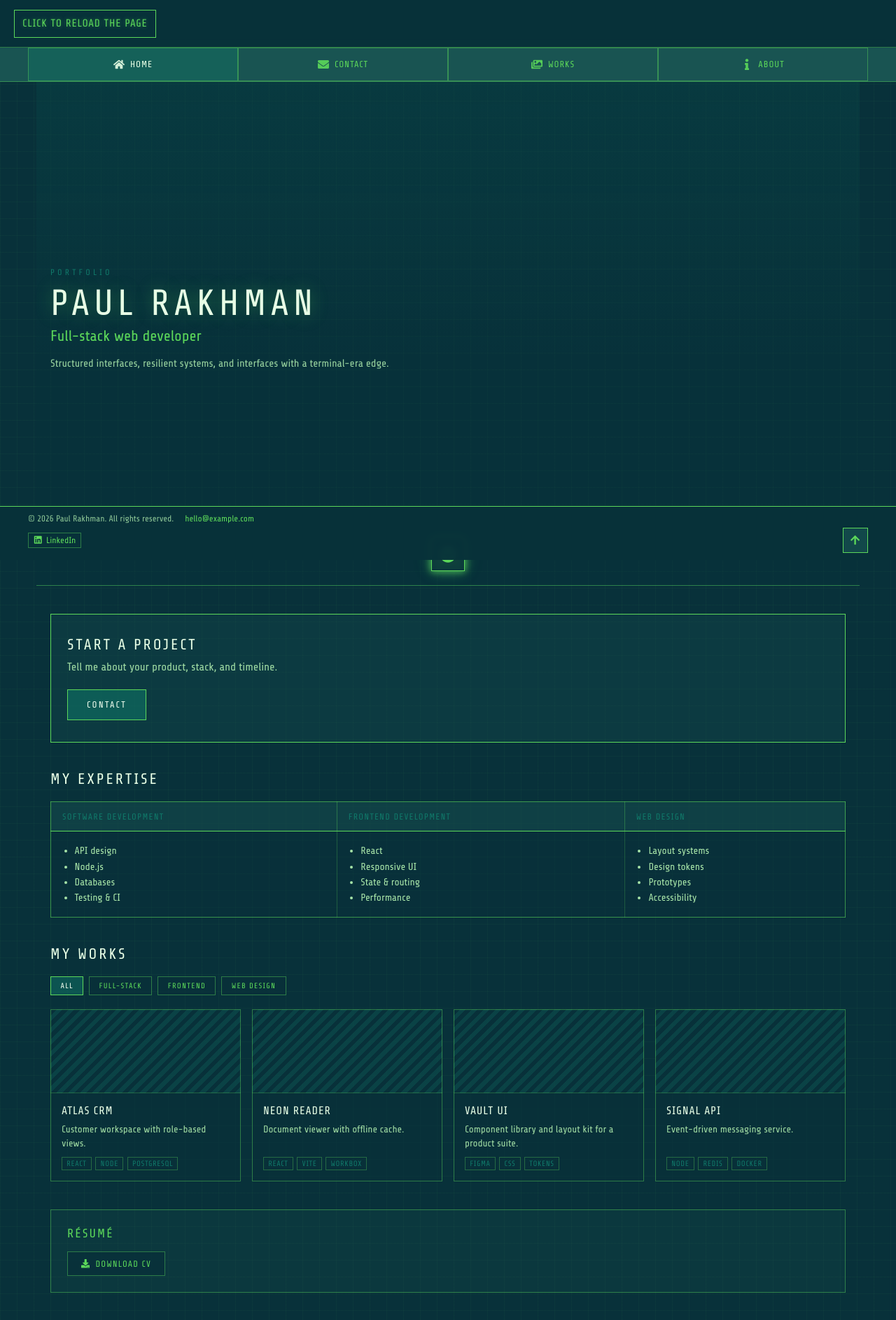
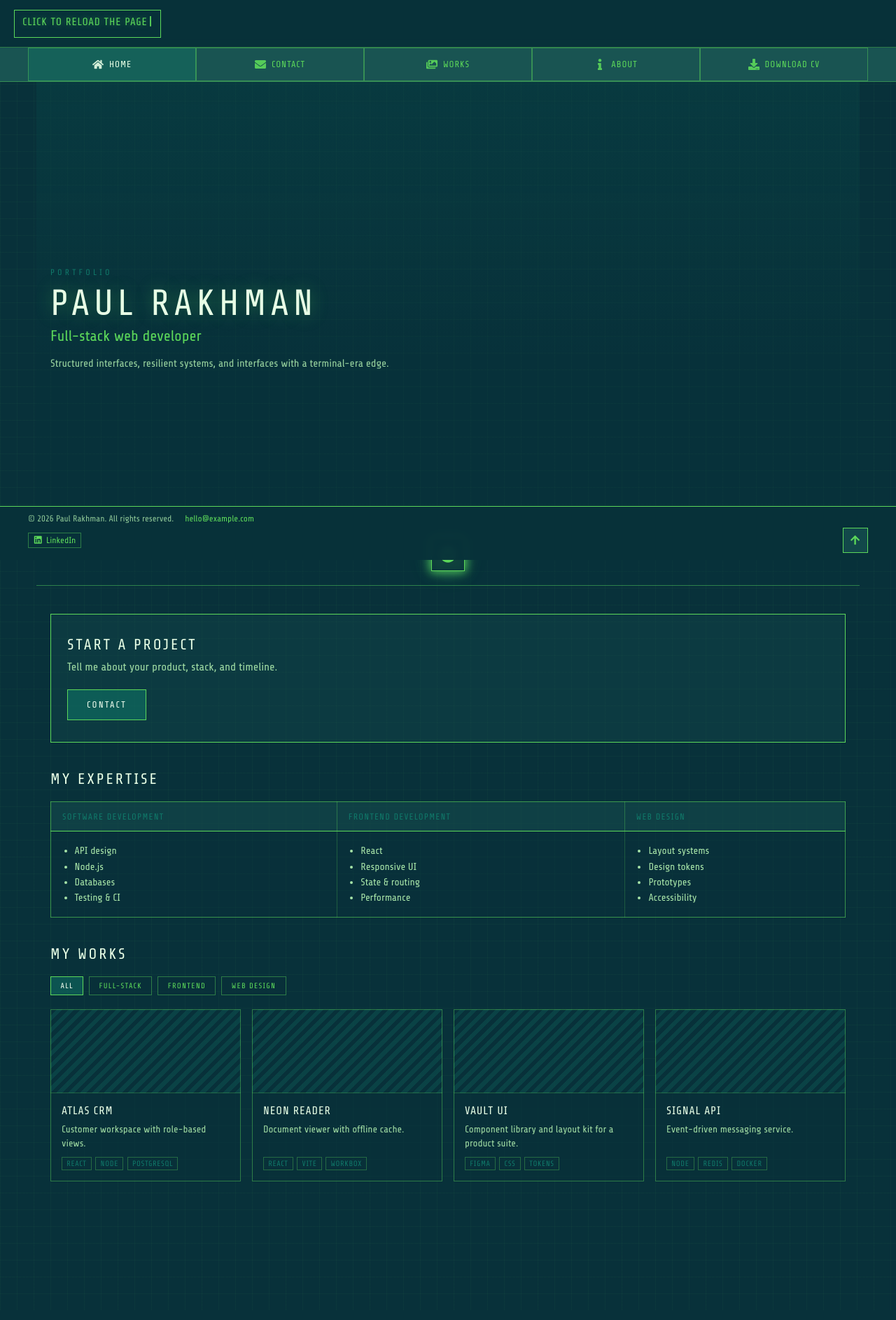
Before and after one commit to PavelRakhmanCU/PaulWDEV, a React (Create React App) app: page / in a window 1280 px wide. Shown: the top 1886 px of the page at 70% size. Built offline with nearby package versions, Linux system fonts and the light colour scheme.

Commit message:
adjusted teh toggle-switch position and the navbar view for mobile devices

```diff
--- a/src/App.css
+++ b/src/App.css
@@ -93,6 +93,12 @@ body {
   backdrop-filter: blur(6px);
 }
 
+@media (max-width: 767px) {
+  .site-header {
+    padding-right: 4.75rem;
+  }
+}
+
 .site-header__tag {
   display: inline-flex;
   align-items: center;
@@ -115,29 +121,38 @@ body {
   outline-offset: 2px;
 }
 
-.site-header__tag-text {
-  display: inline-block;
-  animation: header-tag-flicker 3.8s ease-in-out infinite;
+.site-header__tag-line {
+  display: inline-flex;
+  align-items: baseline;
+  min-width: min(100%, 26ch);
+  min-height: 1.35em;
 }
 
-@keyframes header-tag-flicker {
+.site-header__tag-text {
+  display: inline;
+  text-shadow: 0 0 8px rgba(92, 216, 90, 0.42);
+}
+
+.site-header__cursor {
+  display: inline-block;
+  flex-shrink: 0;
+  margin-left: 2px;
+  font-weight: 700;
+  animation: header-cursor-blink 0.95s step-end infinite;
+}
+
+@keyframes header-cursor-blink {
   0%,
-  45% {
-    text-shadow: 0 0 6px rgba(92, 216, 90, 0.45);
+  49% {
     opacity: 1;
   }
-  50% {
-    text-shadow: 0 0 14px rgba(92, 216, 90, 0.85);
-    opacity: 0.92;
-  }
-  55%,
+  50%,
   100% {
-    text-shadow: 0 0 6px rgba(92, 216, 90, 0.45);
-    opacity: 1;
+    opacity: 0.2;
   }
 }
 
-/* —— Navbar: desktop top bar / mobile bottom sheet —— */
+/* —— Navbar: desktop top bar / mobile left drawer —— */
 .navbar {
   z-index: 40;
   background: rgba(26, 86, 83, 0.97);
@@ -191,6 +206,10 @@ body {
   color: #e8ffe6;
 }
 
+.navbar__link--download {
+  cursor: pointer;
+}
+
 .navbar__icon {
   display: flex;
   font-size: 1rem;
@@ -216,35 +235,52 @@ body {
 }
 
 @media (max-width: 767px) {
+  :root {
+    --mobile-toggle-gap: 0.65rem;
+    --mobile-toggle-size: 3.25rem;
+  }
+
+  /* Left drawer: at most half the viewport width, full height */
   .navbar {
     position: fixed;
+    top: 0;
+    bottom: 0;
     left: 0;
-    right: 0;
-    bottom: 0;
+    width: 50vw;
+    display: flex;
+    flex-direction: column;
     border-bottom: none;
-    border-top: var(--outline);
-    transform: translateY(100%);
+    border-top: none;
+    border-right: var(--outline);
+    transform: translateX(-100%);
     transition: transform 0.38s cubic-bezier(0.22, 1, 0.36, 1);
+    padding-top: env(safe-area-inset-top, 0);
     padding-bottom: env(safe-area-inset-bottom, 0);
-    box-shadow: 0 -8px 28px rgba(0, 0, 0, 0.45);
+    box-shadow: 8px 0 28px rgba(0, 0, 0, 0.45);
+    overflow-y: auto;
+    -webkit-overflow-scrolling: touch;
   }
 
   .navbar--open {
-    transform: translateY(0);
+    transform: translateX(0);
   }
 
   .navbar__list {
+    flex: 0 0 auto;
     flex-direction: column;
     flex-wrap: nowrap;
+    align-items: stretch;
   }
 
   .navbar__item {
+    flex: 0 0 auto;
     width: 100%;
   }
 
   .navbar__link {
     justify-content: flex-start;
-    padding: 1rem 1.25rem;
+    min-height: unset;
+    padding: 0.6rem 1rem;
     border-bottom: 1px solid rgba(92, 216, 90, 0.2);
     outline: none;
   }
@@ -261,11 +297,12 @@ body {
     align-items: center;
     justify-content: center;
     position: fixed;
+    top: calc(var(--mobile-toggle-gap) + env(safe-area-inset-top, 0));
     right: 1rem;
-    bottom: calc(4.75rem + env(safe-area-inset-bottom, 0));
+    bottom: auto;
     z-index: 50;
-    width: 3.25rem;
-    height: 3.25rem;
+    width: var(--mobile-toggle-size);
+    height: var(--mobile-toggle-size);
     padding: 0;
     margin: 0;
     border: none;
@@ -633,43 +670,6 @@ body {
   color: var(--tealGreen);
 }
 
-/* —— Download CV —— */
-.download-cv {
-  margin: 2.5rem 0 1rem;
-  padding: 1.5rem;
-  outline: var(--outline-soft);
-  outline-offset: -1px;
-  background: rgba(26, 86, 83, 0.2);
-}
-
-.download-cv__title {
-  margin: 0 0 1rem;
-  font-size: 1.1rem;
-  letter-spacing: 0.12em;
-  text-transform: uppercase;
-}
-
-.download-cv-btn {
-  display: inline-flex;
-  align-items: center;
-  gap: 0.5rem;
-  padding: 0.65rem 1.25rem;
-  border: none;
-  background: rgba(8, 49, 58, 0.85);
-  color: var(--limeGreen);
-  cursor: pointer;
-  text-transform: uppercase;
-  letter-spacing: 0.1em;
-  font-size: 0.78rem;
-  text-decoration: none;
-  outline: var(--outline-soft);
-  outline-offset: -1px;
-}
-
-.download-cv-btn:hover {
-  background: rgba(26, 86, 83, 0.9);
-}
-
 /* —— Footer —— */
 .site-footer {
   position: fixed;
--- a/src/components/DownloadCV.jsx
+++ /dev/null
@@ -1,17 +0,0 @@
-import { FaDownload } from 'react-icons/fa';
-
-const DownloadCV = () => {
-  return (
-    <section className="download-cv" aria-labelledby="download-cv-heading">
-      <h2 id="download-cv-heading" className="download-cv__title">
-        Résumé
-      </h2>
-      <a className="download-cv-btn" href="/cv.pdf" download>
-        <FaDownload aria-hidden />
-        <span>Download CV</span>
-      </a>
-    </section>
-  );
-};
-
-export default DownloadCV;
--- a/src/components/Header.jsx
+++ b/src/components/Header.jsx
@@ -1,17 +1,61 @@
-// Animated tag: alternates between name and reload hint; click reloads the page.
+// Cycling typewriter-style tag: types each phrase, pauses, deletes, repeats; click reloads the page.
 import { useEffect, useState } from 'react';
 
+const PHRASES = ['<Paul Rakhman>', 'Click to reload the page'];
+
 const Header = () => {
-  const [phase, setPhase] = useState(0);
+  const [displayText, setDisplayText] = useState('');
 
   useEffect(() => {
-    const id = window.setInterval(() => {
-      setPhase((p) => (p + 1) % 2);
-    }, 3800);
-    return () => window.clearInterval(id);
+    let cancelled = false;
+    let phraseIdx = 0;
+    let charIdx = 0;
+    let typing = true;
+    let timeoutId;
+
+    const TYPE_MS = 52;
+    const DELETE_MS = 34;
+    const PAUSE_END = 2200;
+    const PAUSE_BETWEEN = 500;
+
+    const schedule = (ms, fn) => {
+      timeoutId = window.setTimeout(() => {
+        if (!cancelled) fn();
+      }, ms);
+    };
+
+    const step = () => {
+      const full = PHRASES[phraseIdx];
+      if (typing) {
+        if (charIdx < full.length) {
+          charIdx += 1;
+          setDisplayText(full.slice(0, charIdx));
+          schedule(TYPE_MS, step);
+        } else {
+          schedule(PAUSE_END, () => {
+            typing = false;
+            step();
+          });
+        }
+      } else if (charIdx > 0) {
+        charIdx -= 1;
+        setDisplayText(full.slice(0, charIdx));
+        schedule(DELETE_MS, step);
+      } else {
+        phraseIdx = (phraseIdx + 1) % PHRASES.length;
+        typing = true;
+        schedule(PAUSE_BETWEEN, step);
+      }
+    };
+
+    setDisplayText('');
+    schedule(PAUSE_BETWEEN, step);
+
+    return () => {
+      cancelled = true;
+      window.clearTimeout(timeoutId);
+    };
   }, []);
-
-  const label = phase === 0 ? '<Paul Rakhman>' : 'Click to reload the page';
 
   return (
     <header className="site-header">
@@ -21,8 +65,11 @@ const Header = () => {
         onClick={() => window.location.reload()}
         aria-label="Reload the page"
       >
-        <span className="site-header__tag-text" key={label}>
-          {label}
+        <span className="site-header__tag-line">
+          <span className="site-header__tag-text">{displayText}</span>
+          <span className="site-header__cursor" aria-hidden>
+            |
+          </span>
         </span>
       </button>
     </header>
--- a/src/components/Navbar.jsx
+++ b/src/components/Navbar.jsx
@@ -1,5 +1,5 @@
 // Primary navigation. Desktop: top bar. Mobile: slides up from the bottom when the toggle activates (see App.css).
-import { FaHome, FaEnvelope, FaInfo, FaImages } from 'react-icons/fa';
+import { FaHome, FaEnvelope, FaInfo, FaImages, FaDownload } from 'react-icons/fa';
 import { useContext } from 'react';
 import { NavLink } from 'react-router-dom';
 import { GlobalContext } from '../context/GlobalContext';
@@ -14,10 +14,16 @@ const NavBar = () => {
   };
 
   const linkData = [
-    { route: '/', name: 'Home', icon: <FaHome aria-hidden /> },
-    { route: '/contact', name: 'Contact', icon: <FaEnvelope aria-hidden /> },
-    { route: '/works', name: 'Works', icon: <FaImages aria-hidden /> },
-    { route: '/about', name: 'About', icon: <FaInfo aria-hidden /> },
+    { type: 'route', route: '/', name: 'Home', icon: <FaHome aria-hidden /> },
+    { type: 'route', route: '/contact', name: 'Contact', icon: <FaEnvelope aria-hidden /> },
+    { type: 'route', route: '/works', name: 'Works', icon: <FaImages aria-hidden /> },
+    { type: 'route', route: '/about', name: 'About', icon: <FaInfo aria-hidden /> },
+    {
+      type: 'download',
+      href: '/cv.pdf',
+      name: 'Download CV',
+      icon: <FaDownload aria-hidden />,
+    },
   ];
 
   return (
@@ -28,7 +34,8 @@ const NavBar = () => {
     >
       <ul className="navbar__list">
         {linkData.map((link) => (
-          <li key={link.route} className="navbar__item">
+          <li key={link.type === 'route' ? link.route : link.href} className="navbar__item">
+            {link.type === 'route' ? (
               <NavLink
                 to={link.route}
                 end={link.route === '/'}
@@ -40,6 +47,17 @@ const NavBar = () => {
                 <span className="navbar__icon">{link.icon}</span>
                 <span className="navbar__label">{link.name}</span>
               </NavLink>
+            ) : (
+              <a
+                className="navbar__link navbar__link--download"
+                href={link.href}
+                download
+                onClick={closeIfMobile}
+              >
+                <span className="navbar__icon">{link.icon}</span>
+                <span className="navbar__label">{link.name}</span>
+              </a>
+            )}
           </li>
         ))}
       </ul>
--- a/src/pages/Homepage.jsx
+++ b/src/pages/Homepage.jsx
@@ -3,7 +3,6 @@ import Hero from '../components/Hero';
 import CTA from '../components/CTA';
 import MyExpertise from '../components/MyExpertise';
 import MyWorks from '../components/MyWorks';
-import DownloadCV from '../components/DownloadCV';
 
 const Homepage = () => {
   return (
@@ -12,7 +11,6 @@ const Homepage = () => {
       <CTA />
       <MyExpertise />
       <MyWorks />
-      <DownloadCV />
     </Layout>
   );
 };
```
Lines whose indentation alone changed are shown as unchanged.
